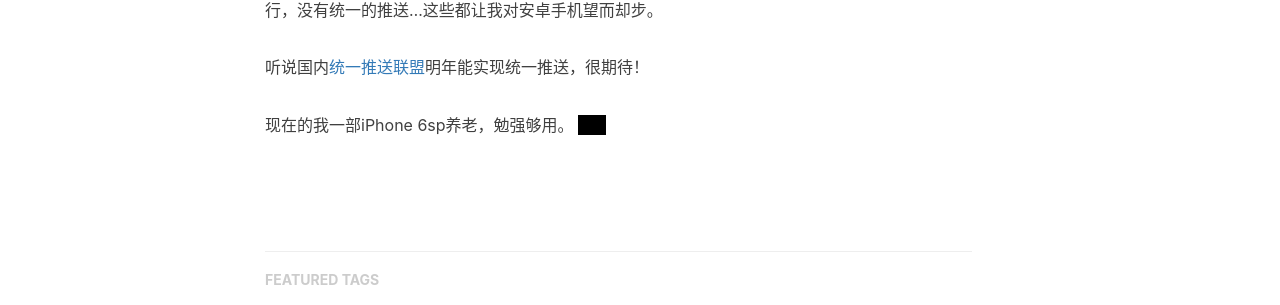
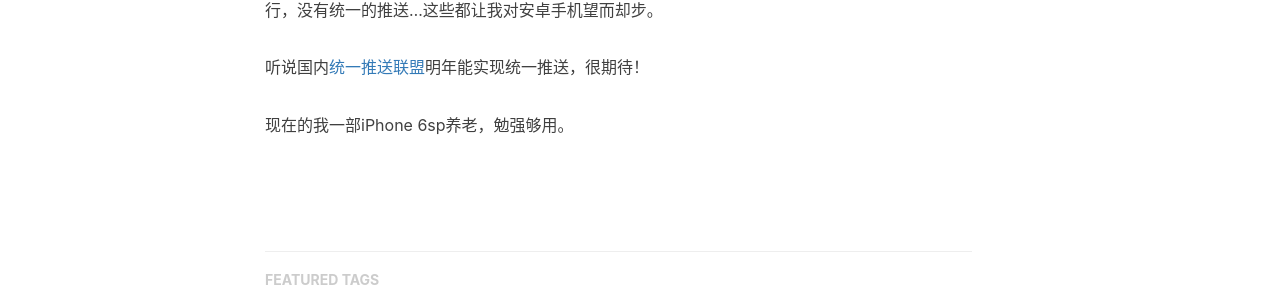
Before and after one commit to Devinteng/blog2, a Jekyll site: the page built from _posts/2019-05-31-Redmi-K20-pro.md, in a window 1280 px wide. Shown: the part 1646-1951 px from the top of the page. Built offline with Jekyll 4.4.1, drawn with Linux system fonts in a browser that asks for light colours; nearby versions of some CDN libraries; comment, search, counter and statistics services are not loaded.

Commit message:
Update 2019-05-31-Redmi-K20-pro.md

```diff
--- a/_posts/2019-05-31-Redmi-K20-pro.md
+++ b/_posts/2019-05-31-Redmi-K20-pro.md
@@ -50,4 +50,3 @@ tags:
 听说国内[统一推送联盟](http://www.chinaupa.com/)明年能实现统一推送，很期待！
 
 现在的我一部iPhone 6sp养老，勉强够用。
-<span class="heimu" title="test">test</span>
```
